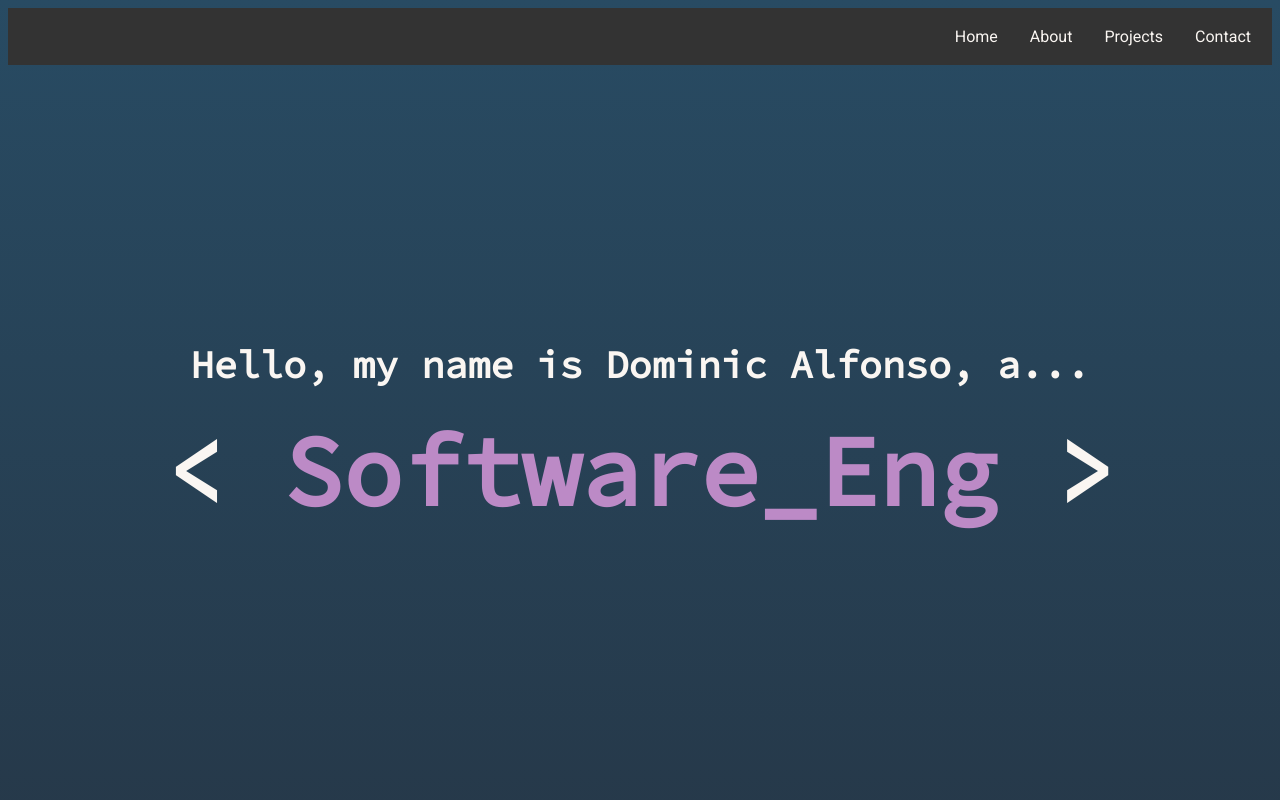
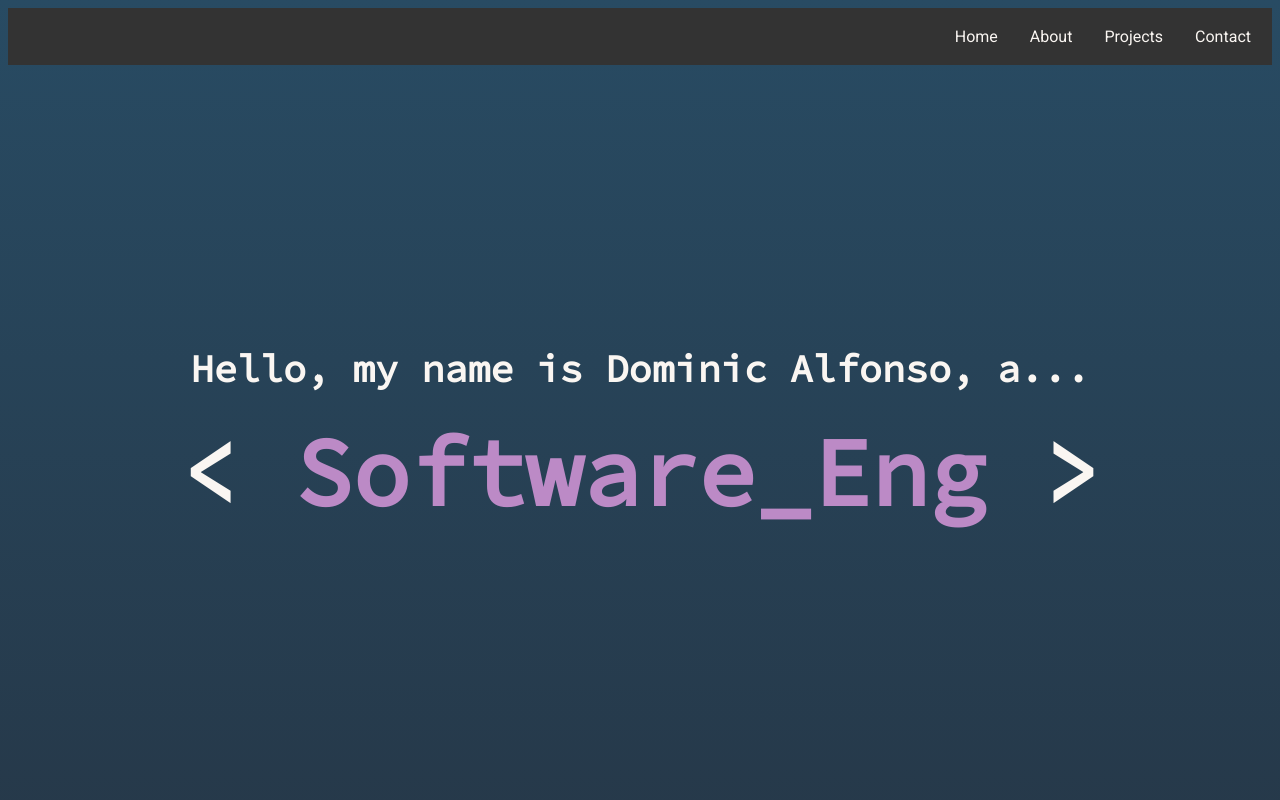
Before and after one commit to DalfoDev/DalfoDev.github.io, a plain HTML site: page index.html in a window 1280 px wide. Shown: the top 800 px of the page. Drawn offline with Linux system fonts and the light colour scheme.

Commit message:
Update styles.css

```diff
--- a/styles.css
+++ b/styles.css
@@ -164,7 +164,7 @@ a:hover .cursor-light {
 }
 
 .intro h2 {
-  font-size: 7.75vw;
+  font-size: 7.5vw;
   text-align: center;
   margin-top: 10px;
   font-family: 'Rubik', sans-serif;
```
